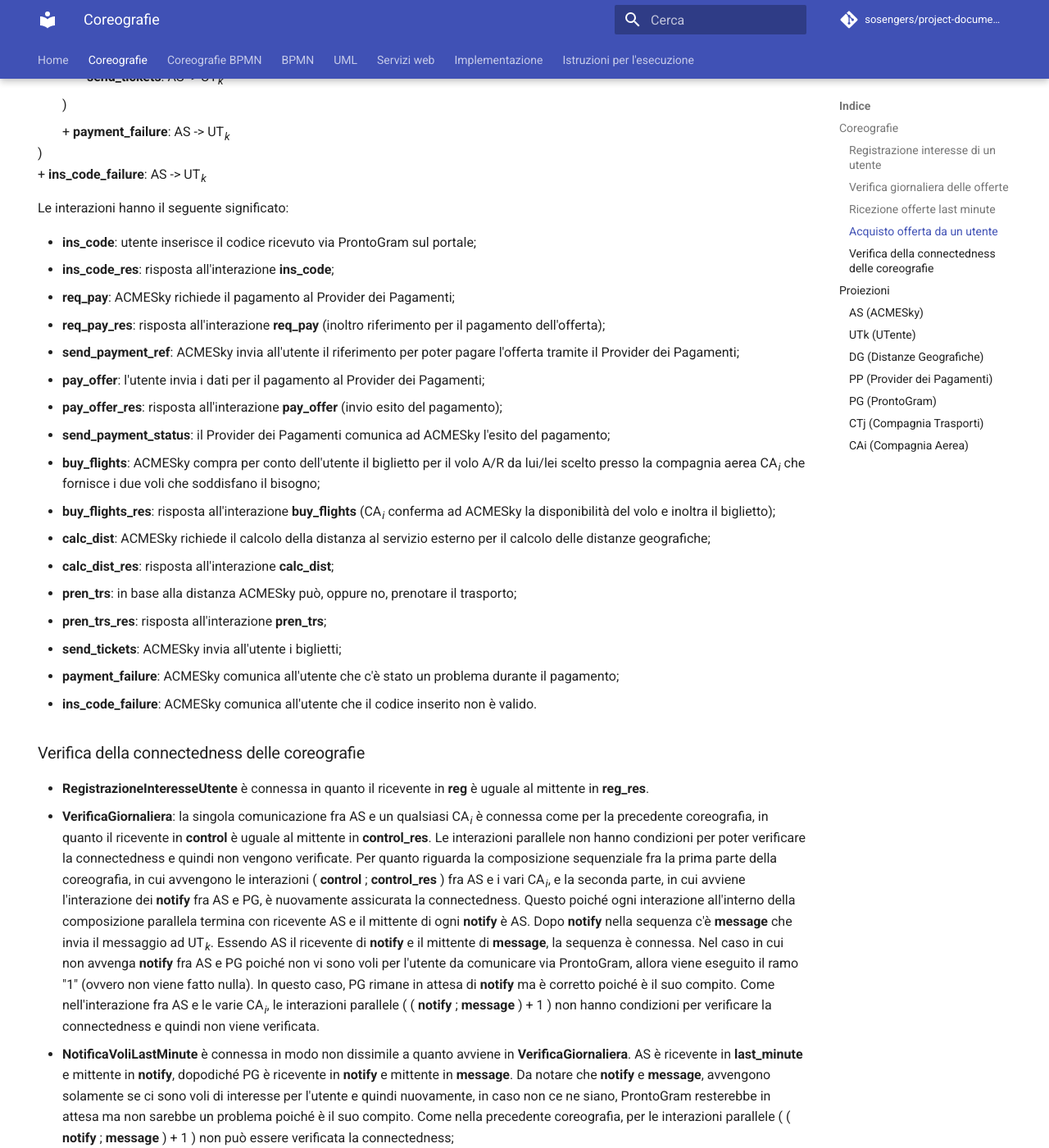
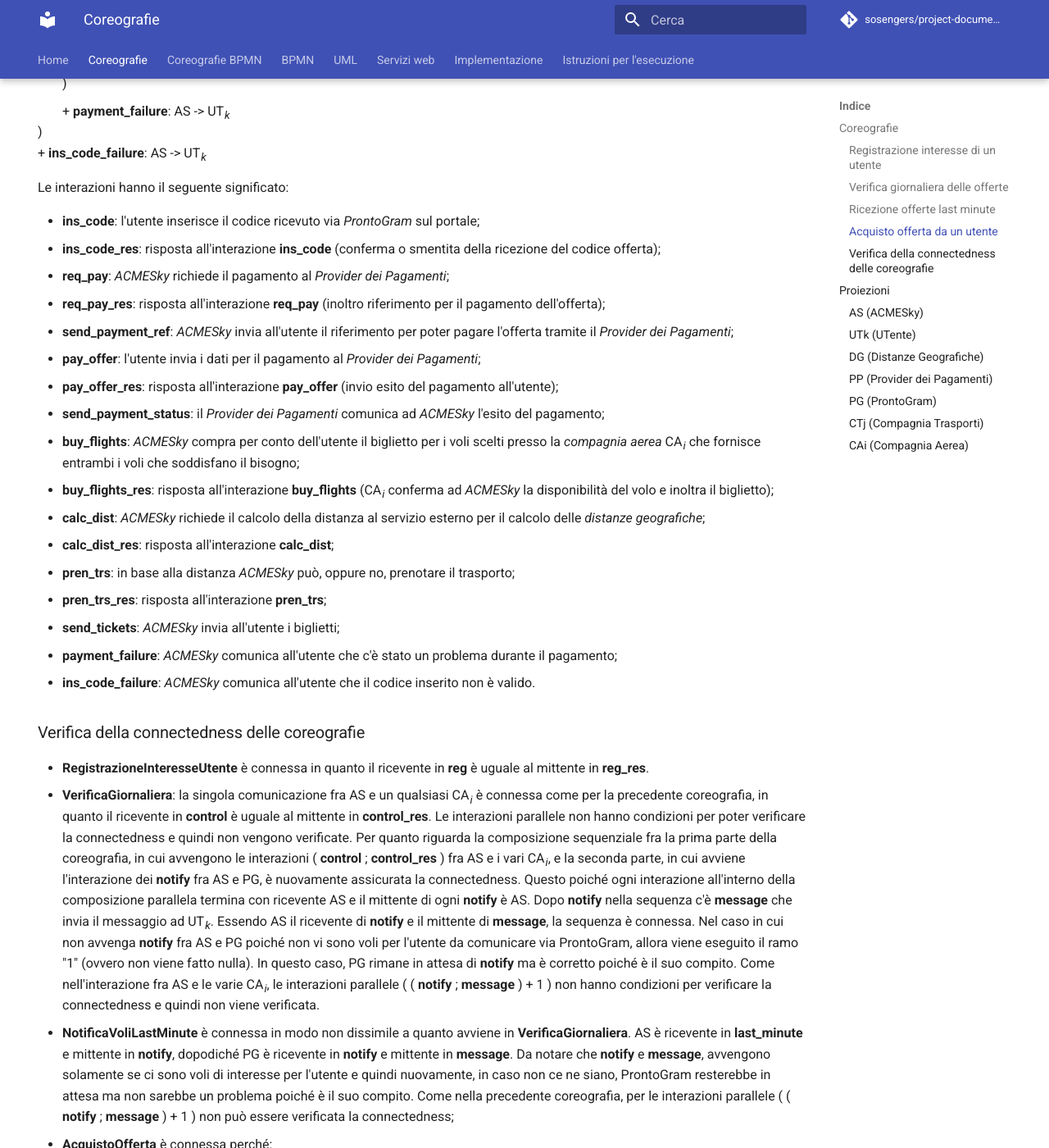
Before and after one commit to sosengers/project-documentation, an MkDocs documentation site: the page built from docs/coreografie.md, in a window 1280 px wide and 1400 px high, scrolled down 2605 px. Shown: the whole window at 82% size. Built offline with MkDocs 1.6.1 and Material for MkDocs 9.7.7, drawn with Linux system fonts in a browser that asks for light colours; comment, search, counter and statistics services are not loaded; some of the changed text lies outside the part shown.

Commit message:
Verificata tutta la sezione "Coreografie" eccetto la "connectedness"

```diff
--- a/docs/coreografie.md
+++ b/docs/coreografie.md
@@ -34,15 +34,14 @@
 
 <div class="choreographies">
 <p>
-<strong>RegistrazioneInteresseUtente</strong> ::=<br />
-(<strong>reg</strong>: UT<sub><em>k</em></sub> -> AS; <strong>reg_res</strong>: AS -> UT<sub><em>k</em></sub>)
+<strong>RegistrazioneInteresseUtente</strong> ::= (<strong>reg</strong>: UT<sub><em>k</em></sub> -> AS; <strong>reg_res</strong>: AS -> UT<sub><em>k</em></sub>)
 </p>
 </div>
 
 Le interazioni hanno il seguente significato:
 
 - **reg**: registrazione dell'interesse di un utente per un viaggio;
-- **reg_res**: risposta all'interazione **reg**.
+- **reg_res**: risposta all'interazione **reg** (conferma o smentita della registrazione).
 
 ### Verifica giornaliera delle offerte
 
@@ -93,9 +92,9 @@
 
 Le interazioni hanno il seguente significato:
 
-- **last_minute**: compagnia aerea notifica ACMESky di un'offerta last minute;
-- **notify**: notifica della presenza di voli di interesse per l'utente tramite ProntoGram (possono esserci come no, se non ci sono l'utente non viene contattato). Il codice offerta inviato è univoco per offerta: se ci sono più utenti con gli stessi interessi viene inviato lo stesso codice offerta;
-- **message**: ProntoGram riferisce il messaggio all'Utente (essendo un servizio esterno questa è una semplificazione).
+- **last_minute**: la *compagnia aerea* notifica *ACMESky* della presenza di alcune offerte last minute, inviandogliele;
+- **notify**: notifica della presenza di voli di interesse per l'utente tramite *ProntoGram* (possono esserci come no, se non ci sono l'utente non viene contattato). Il codice offerta inviato è univoco per offerta: se ci sono più utenti con gli stessi interessi viene inviato lo stesso codice offerta;
+- **message**: *ProntoGram* riferisce il messaggio all'utente (essendo un servizio esterno questa è una semplificazione).
 
 ### Acquisto offerta da un utente
 
@@ -141,23 +140,23 @@
 
 Le interazioni hanno il seguente significato:
 
-- **ins_code**: utente inserisce il codice ricevuto via ProntoGram sul portale;
-- **ins_code_res**: risposta all'interazione **ins_code**;
-- **req_pay**: ACMESky richiede il pagamento al Provider dei Pagamenti;
+- **ins_code**: l'utente inserisce il codice ricevuto via *ProntoGram* sul portale;
+- **ins_code_res**: risposta all'interazione **ins_code** (conferma o smentita della ricezione del codice offerta);
+- **req_pay**: *ACMESky* richiede il pagamento al *Provider dei Pagamenti*;
 - **req_pay_res**: risposta all'interazione **req_pay** (inoltro riferimento per il pagamento dell'offerta);
-- **send_payment_ref**: ACMESky invia all'utente il riferimento per poter pagare l'offerta tramite il Provider dei Pagamenti;
-- **pay_offer**: l'utente invia i dati per il pagamento al Provider dei Pagamenti;
-- **pay_offer_res**: risposta all'interazione **pay_offer** (invio esito del pagamento);
-- **send_payment_status**: il Provider dei Pagamenti comunica ad ACMESky l'esito del pagamento;
-- **buy_flights**: ACMESky compra per conto dell'utente il biglietto per il volo A/R da lui/lei scelto presso la compagnia aerea CA<sub>*i*</sub> che fornisce i due voli che soddisfano il bisogno;
-- **buy_flights_res**: risposta all'interazione **buy_flights** (CA<sub>*i*</sub> conferma ad ACMESky la disponibilità del volo e inoltra il biglietto);
-- **calc_dist**: ACMESky richiede il calcolo della distanza al servizio esterno per il calcolo delle distanze geografiche;
+- **send_payment_ref**: *ACMESky* invia all'utente il riferimento per poter pagare l'offerta tramite il *Provider dei Pagamenti*;
+- **pay_offer**: l'utente invia i dati per il pagamento al *Provider dei Pagamenti*;
+- **pay_offer_res**: risposta all'interazione **pay_offer** (invio esito del pagamento all'utente);
+- **send_payment_status**: il *Provider dei Pagamenti* comunica ad *ACMESky* l'esito del pagamento;
+- **buy_flights**: *ACMESky* compra per conto dell'utente il biglietto per i voli scelti presso la *compagnia aerea* CA<sub>*i*</sub> che fornisce entrambi i voli che soddisfano il bisogno;
+- **buy_flights_res**: risposta all'interazione **buy_flights** (CA<sub>*i*</sub> conferma ad *ACMESky* la disponibilità del volo e inoltra il biglietto);
+- **calc_dist**: *ACMESky* richiede il calcolo della distanza al servizio esterno per il calcolo delle *distanze geografiche*;
 - **calc_dist_res**: risposta all'interazione **calc_dist**;
-- **pren_trs**: in base alla distanza ACMESky può, oppure no, prenotare il trasporto;
+- **pren_trs**: in base alla distanza *ACMESky* può, oppure no, prenotare il trasporto;
 - **pren_trs_res**: risposta all'interazione **pren_trs**;
-- **send_tickets**: ACMESky invia all'utente i biglietti;
-- **payment_failure**: ACMESky comunica all'utente che c'è stato un problema durante il pagamento;
-- **ins_code_failure**: ACMESky comunica all'utente che il codice inserito non è valido.
+- **send_tickets**: *ACMESky* invia all'utente i biglietti;
+- **payment_failure**: *ACMESky* comunica all'utente che c'è stato un problema durante il pagamento;
+- **ins_code_failure**: *ACMESky* comunica all'utente che il codice inserito non è valido.
 
 ### Verifica della connectedness delle coreografie
 - **RegistrazioneInteresseUtente** è connessa in quanto il ricevente in **reg** è uguale al mittente in **reg_res**.
```
Also changed, not shown: other parts of docs/coreografie.md (+7 -7 lines).
